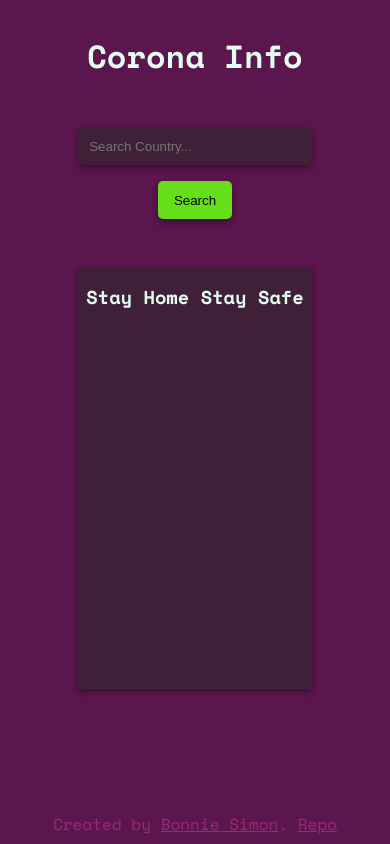
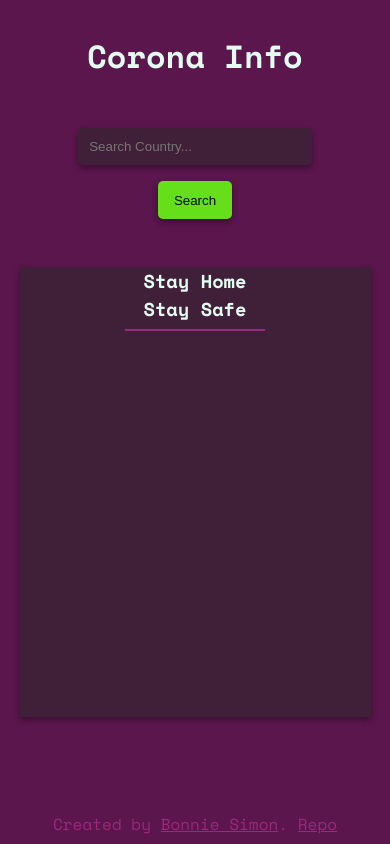
Before and after one commit to bonniesimon/corona.info, a React (Create React App) app: page / in a window 390 px wide. Built offline with nearby package versions, Linux system fonts and the light colour scheme.

Commit message:
made results-container more responsive; added underline to heading

```diff
--- a/src/components/result/Result.css
+++ b/src/components/result/Result.css
@@ -18,7 +18,11 @@
 }
 
 .results-container__heading {
+  margin: 0 auto;
+  width: 40%;
   text-align: center;
+  padding-bottom: 0.4rem;
+  border-bottom: 2px solid #9B287B;
 }
 
 .results-container__row1 {
@@ -71,6 +75,10 @@
 }
 
 @media (max-width: 767px) {
+  .results-container {
+    width: 90%;
+    min-height: 40vh;
+  }
   .results-container__row1 {
     -webkit-box-orient: vertical;
     -webkit-box-direction: normal;
--- a/src/components/result/Result.scss
+++ b/src/components/result/Result.scss
@@ -14,7 +14,11 @@
     justify-items: stretch;
     align-items: center;
     &__heading{
+        margin: 0 auto;
+        width: 40%;
         text-align: center;
+        padding-bottom: 0.4rem;
+        border-bottom: 2px solid $light-purple;
     }
     &__row1{
         width: 100%;
@@ -50,6 +54,8 @@
 
 @media (max-width: 767px){
     .results-container{
+        width: 90%;
+        min-height: 40vh;
         &__row1{
             flex-direction: column;
         }
```
Also changed, not shown: 1 other file (tests, documents, lock files or other folders).
